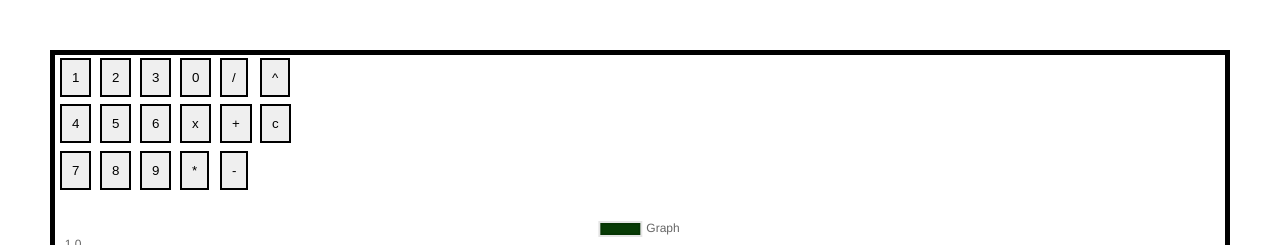
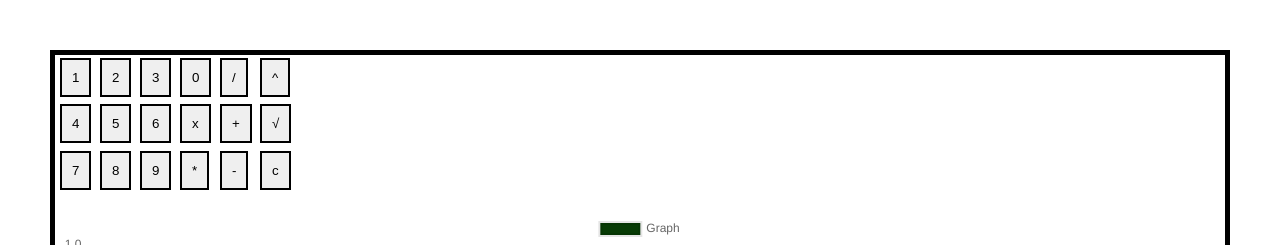
Before and after one commit to masonwaller/practice, a React (Create React App) app: page / in a window 1280 px wide. Shown: the top 245 px of the page. Built offline with nearby package versions, Linux system fonts and the light colour scheme.

Commit message:
got sqrt to work correctly

```diff
--- a/src/App.js
+++ b/src/App.js
@@ -37,6 +37,8 @@ export default function App(props) {
           sub(con)
         } else if (con.includes('^')){
           squared(con)
+        } else if (con.includes('√')) {
+          sqrt(con)
         } else {
           setValues([parseFloat(con)])
         }
@@ -127,6 +129,20 @@ export default function App(props) {
       setValues([parseFloat(arr[0]-arr[1])])
     }
   }
+  const sqrt = (con) => {
+    let arr = con.split('√')
+    if(arr.includes('x')){
+      setValues([Math.sqrt(x[0]),Math.sqrt(x[1]),Math.sqrt(x[2])])
+    } else {
+      if(arr[0] !== '') {
+        let m = Math.sqrt(arr[0])
+        setValues([m])
+      } else {
+        let m = Math.sqrt(arr[1])
+        setValues([m])
+      }
+    }
+  }
   const loop = (ex, exp) => {
     let result;
     if(exp === 0){return 1}
--- a/src/pad.js
+++ b/src/pad.js
@@ -22,6 +22,7 @@ export default function Pad(props) {
       <Button num={'+'} changeGraph={props.changeGraph}/>
       <Button num={'-'} changeGraph={props.changeGraph}/></div><div>
       <Button num={'^'} changeGraph={props.changeGraph}/>
+      <Button num={'√'} changeGraph={props.changeGraph}/>
       <Button num={'c'} changeGraph={props.changeGraph}/>
         </div>
     </div>
```
